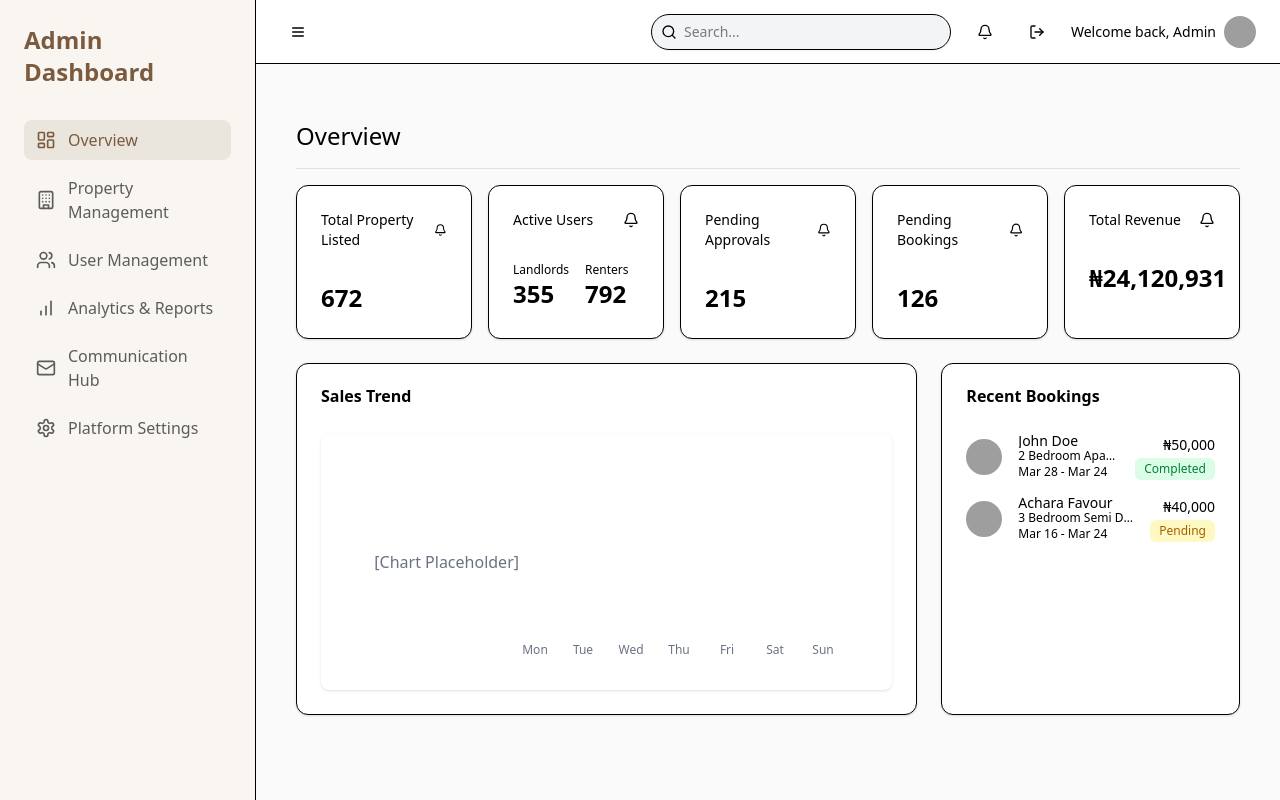
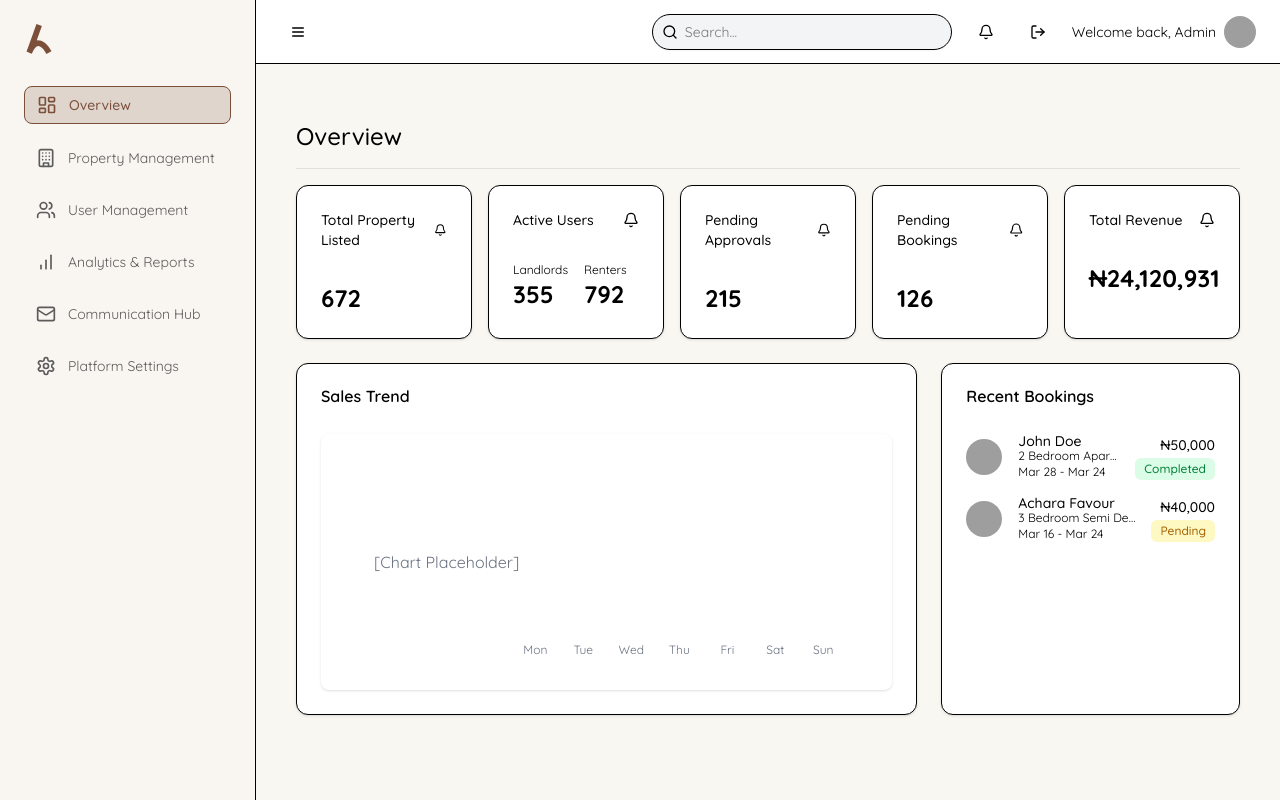
Before and after one commit to Ftgeorge/admin, a Next.js app: page /admin/overview in a window 1280 px wide. Built offline with nearby package versions, Linux system fonts and the light colour scheme; grey boxes are pictures that could not be loaded.

Commit message:
feat(admin): Worked on the sidebar.

```diff
--- a/src/app/admin/layout.tsx
+++ b/src/app/admin/layout.tsx
@@ -10,19 +10,19 @@ export default function AdminLayout({
 }: {
   children: React.ReactNode;
 }) {
-  const [isSidebarOpen, setIsSidebarOpen] = useState(true); // Default to open
+  const [isSidebarOpen, setIsSidebarOpen] = useState(true);
 
   const toggleSidebar = () => {
     setIsSidebarOpen(!isSidebarOpen);
   };
 
   return (
-    <div className="flex min-h-screen bg-[#FAFAFA]"> {/* Slightly updated bg color based on screenshot */}
+    <div className="flex min-h-screen bg-[#F8F7F2]">
       <AdminSidebar isOpen={isSidebarOpen} />
       <div className={cn("flex flex-col flex-1 transition-all duration-300 ease-in-out", isSidebarOpen ? "pl-64" : "pl-20")}>
         <AdminHeader isSidebarOpen={isSidebarOpen} onToggleSidebar={toggleSidebar} />
         <main className="flex-1">
-          <div className="p-6"> {/* Padding for the main content area */}
+          <div className="p-6">
             {children}
           </div>
         </main>
--- a/src/app/layout.tsx
+++ b/src/app/layout.tsx
@@ -1,5 +1,11 @@
 import type { Metadata } from "next";
 import "./globals.css";
+import { Quicksand } from "next/font/google";
+
+const quicksand = Quicksand({
+  subsets: ["latin"],
+  weight: ["400", "500", "600", "700"],
+});
 
 export const metadata: Metadata = {
   title: "Admin Dashboard",
@@ -13,7 +19,9 @@ export default function RootLayout({
 }>) {
   return (
     <html lang="en">
-      <body>{children}</body>
+      <body className={`${quicksand.className} antialiased`}>
+      {children}
+      </body>
     </html>
   );
 }
--- a/src/components/layouts/AdminSidebar.tsx
+++ b/src/components/layouts/AdminSidebar.tsx
@@ -2,7 +2,7 @@
 
 import Link from "next/link";
 import { usePathname } from "next/navigation";
-import { cn } from "@/lib/utils"; // Assuming ShadCN setup includes this utility
+import { cn } from "@/lib/utils";
 import {
   LayoutDashboard,
   Building,
@@ -10,8 +10,8 @@ import {
   BarChart,
   Mail,
   Settings,
-  ChevronLeft, // Icon for collapsed state indicator (optional)
-} from "lucide-react"; // Using lucide-react icons
+} from "lucide-react";
+import { HeuveraLogo } from "../logo/HeuveraLogo";
 
 interface AdminSidebarProps {
   isOpen: boolean;
@@ -24,51 +24,52 @@ export function AdminSidebar({ isOpen }: AdminSidebarProps) {
     { href: "/overview", label: "Overview", icon: LayoutDashboard },
     { href: "/property-management", label: "Property Management", icon: Building },
     { href: "/user-management", label: "User Management", icon: Users },
-    { href: "/analytics", label: "Analytics & Reports", icon: BarChart }, // Added based on mockup hint
-    { href: "/communication", label: "Communication Hub", icon: Mail }, // Added based on mockup hint
-    { href: "/settings", label: "Platform Settings", icon: Settings }, // Added based on mockup hint
+    { href: "/analytics", label: "Analytics & Reports", icon: BarChart },
+    { href: "/communication", label: "Communication Hub", icon: Mail },
+    { href: "/settings", label: "Platform Settings", icon: Settings },
   ];
 
   return (
     <aside
       className={cn(
         "h-screen fixed left-0 top-0 z-10 border-r bg-[#F9F6F1] flex flex-col transition-all duration-300 ease-in-out",
-        isOpen ? "w-64 p-6" : "w-20 p-4 items-center" // Adjust width and padding
+        isOpen ? "w-64 p-6" : "w-20 p-4 items-center"
       )}
     >
-      {/* Logo/Title Area */}
       <div className={cn("mb-8", isOpen ? "" : "flex justify-center")}>
-        {/* Placeholder for Logo - Show full logo/title when open, icon/initial when closed */}
         <h1
           className={cn(
             "font-semibold text-[#7B5B40] transition-all duration-300",
-            isOpen ? "text-2xl" : "text-lg" // Smaller text or just icon when collapsed
+            isOpen ? "text-2xl" : "text-lg"
           )}
         >
-          {isOpen ? "Admin Dashboard" : "A"} {/* Example: Show initial when closed */}
+          {isOpen ?
+            <HeuveraLogo height={30} width={30} />
+            :
+            <HeuveraLogo height={30} width={30} />
+          }
         </h1>
       </div>
 
-      {/* Navigation */}
-      <nav className="flex flex-col space-y-2 flex-grow">
+      <nav className="flex flex-col space-y-4 flex-grow">
         {navItems.map((item) => (
           <Link
             key={item.href}
             href={`/admin${item.href}`}
-            title={isOpen ? undefined : item.label} // Add tooltip for collapsed state
+            title={isOpen ? undefined : item.label}
             className={cn(
-              "flex items-center gap-3 rounded-lg px-3 py-2 text-[#5C5C5C] transition-all hover:bg-[#EBE6DD] hover:text-[#7B5B40]",
+              "flex items-center gap-3 rounded-lg px-3 py-2 text-[#5C5C5C] transition-all hover:bg-[#7B4F3A33] hover:text-[#7B4F3A]",
               pathname === `/admin${item.href}`
-                ? "bg-[#EBE6DD] text-[#7B5B40] font-medium"
+                ? "bg-[#7B4F3A33] text-[#7B4F3A] border border-[#7B4F3A] font-medium"
                 : "",
-              !isOpen ? "justify-center" : "" // Center icons when collapsed
+              !isOpen ? "justify-center" : ""
             )}
           >
-            <item.icon className="h-5 w-5 flex-shrink-0" /> {/* Slightly larger icons */}
+            <item.icon className="h-5 w-5 flex-shrink-0" />
             <span
               className={cn(
-                "overflow-hidden transition-opacity duration-200 ease-in-out",
-                isOpen ? "opacity-100 max-w-full" : "opacity-0 max-w-0" // Hide text smoothly
+                "overflow-hidden transition-opacity duration-200 ease-in-out text-sm",
+                isOpen ? "opacity-100 max-w-full" : "opacity-0 max-w-0 hidden"
               )}
             >
               {item.label}
@@ -76,12 +77,6 @@ export function AdminSidebar({ isOpen }: AdminSidebarProps) {
           </Link>
         ))}
       </nav>
-
-      {/* Optional: Add other sidebar elements like user profile, logout etc. here */}
-      {/* Example: Collapsed state indicator */}
-      {/* <div className={cn("mt-auto", !isOpen ? "flex justify-center" : "")}>
-        {!isOpen && <ChevronLeft className="h-5 w-5 text-[#5C5C5C]" />}
-      </div> */}
     </aside>
   );
 }
--- /dev/null
+++ b/src/components/logo/HeuveraLogo.tsx
@@ -0,0 +1,29 @@
+import React from "react";
+
+interface HeuveraLogoProps {
+    width?: number;
+    height?: number;
+    color?: string;
+}
+
+export const HeuveraLogo: React.FC<HeuveraLogoProps> = ({
+    width = 241,
+    height = 288,
+    color = "#7B4F3A",
+}) => {
+    return (
+        <svg
+            width={width}
+            height={height}
+            viewBox="0 0 241 288"
+            fill="none"
+            xmlns="http://www.w3.org/2000/svg"
+        >
+            <path
+                d="M216 275C180.328 207.353 94.0191 109.658 26 275C33.4642 258.33 93.1992 91.3875 122.134 10"
+                stroke={color}
+                strokeWidth="55"
+            />
+        </svg>
+    );
+};
```
